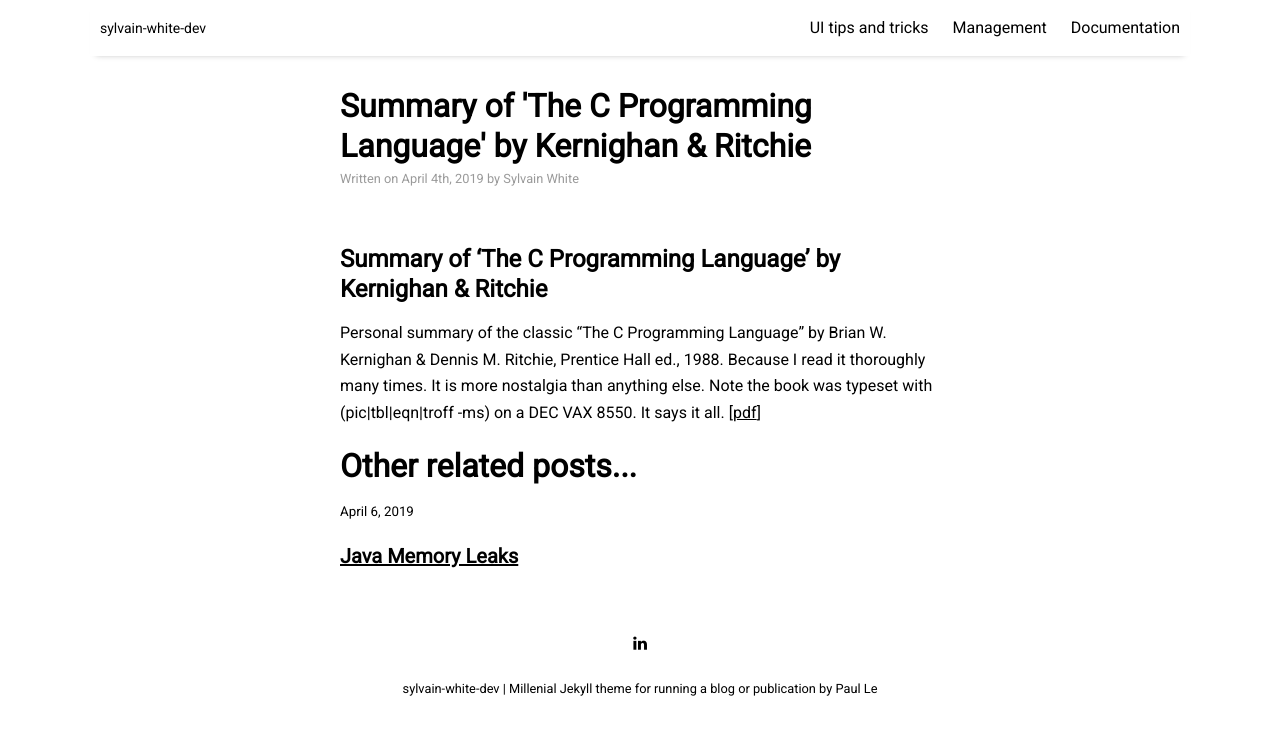
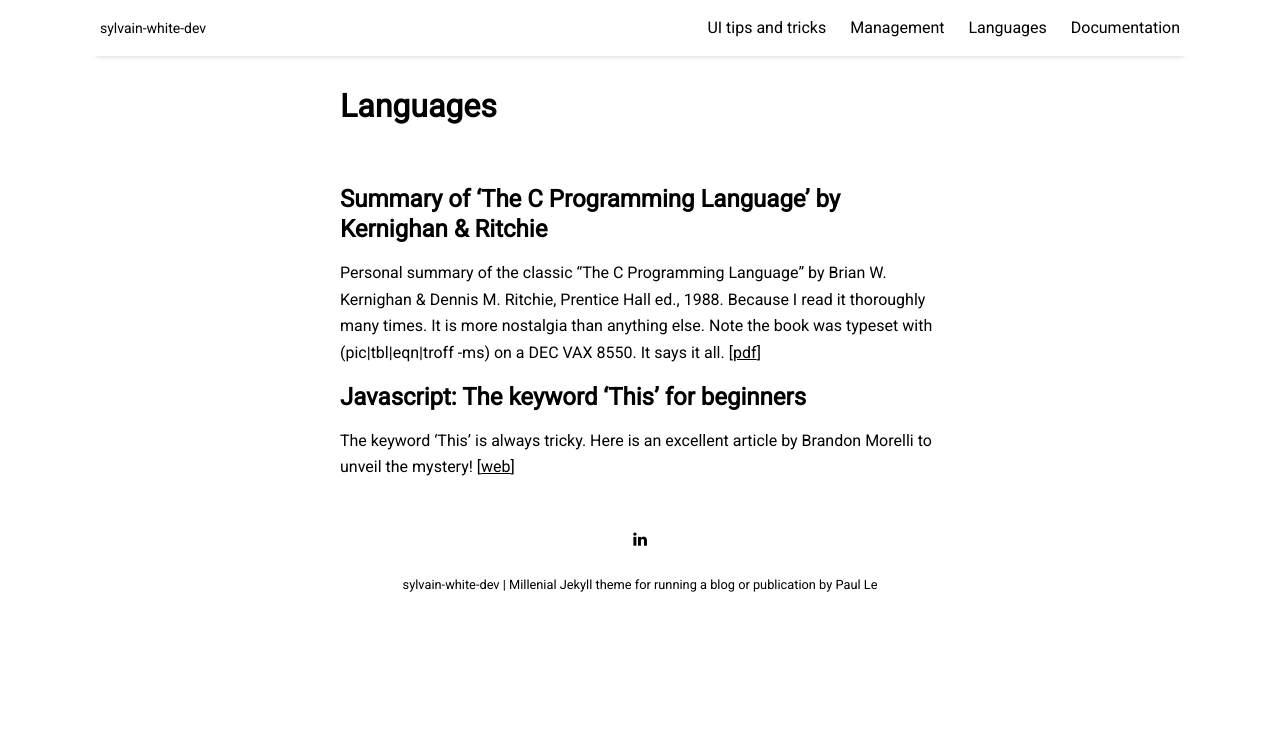
Before and after one commit to sylvainwhite/sylvain-white-dev, a Jekyll site: the page built from pages/languages.md, in a window 1280 px wide. Shown: the top 735 px of the page. Built offline with Jekyll 4.4.1, drawn with Linux system fonts in a browser that asks for light colours; nearby versions of some CDN libraries.

Commit message:
Create new page for Languages only

```diff
--- a/_data/settings.yml
+++ b/_data/settings.yml
@@ -9,6 +9,7 @@
 menu:
 - {name: 'UI tips and tricks', folder: 'pages', file: 'uiTipsAndTricks.html'}
 - {name: 'Management', folder: 'pages', file: 'management.html'}
+- {name: 'Languages', folder: 'pages', file: 'languages.html'}
 - {name: 'Documentation', folder: 'pages', file: 'documentation.html'}
 
 # Available social icons are powered by Font Awesome, so you can use any icon that they offer
--- a/_posts/2019-04-04-summaryCProgrammingLanguage.md
+++ b/pages/languages.md
@@ -1,10 +1,6 @@
 ---
-layout: post
-title: "Summary of 'The C Programming Language' by Kernighan & Ritchie"
-author: "Sylvain White"
-categories: language
-tags: [language]
-# image: city-2.jpg
+layout: misc
+title: Languages
 ---
 <br/>
 
@@ -12,3 +8,8 @@
 
 Personal summary of the classic "The C Programming Language" by Brian W. Kernighan & Dennis M. Ritchie, Prentice Hall ed., 1988. Because I read it thoroughly many times. It is more nostalgia than anything else. Note the book was typeset with (pic|tbl|eqn|troff -ms) on a DEC VAX 8550. It says it all.
 [[pdf]({{ site.github.url }}/resources/cLanguageKRSummary.pdf){:target="_blank"}]
+
+## Javascript: The keyword 'This' for beginners
+
+The keyword 'This' is always tricky. Here is an excellent article by
+Brandon Morelli to unveil the mystery! [[web](https://codeburst.io/javascript-the-keyword-this-for-beginners-fb5238d99f85){:target="_blank"}]
```
